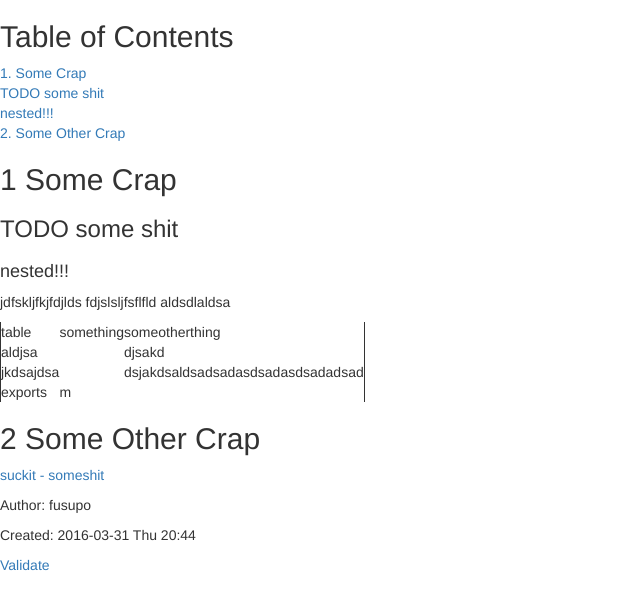
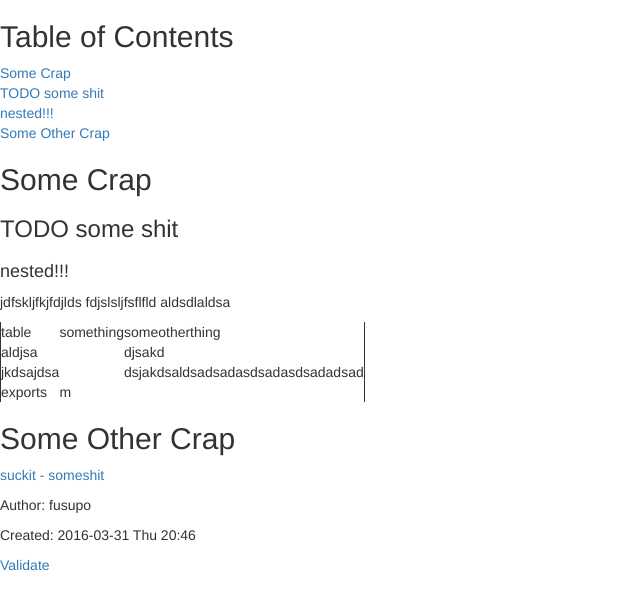
Before and after one commit to fusupo/fusupo.github.io, a plain HTML site: page index.html in a window 1280 px wide. Shown: the whole page, without its empty margins (0-640 px from the left). Drawn offline with nearby package versions, Linux system fonts and the light colour scheme.

Commit message:
*completely* removing section numbers

```diff
--- a/index.html
+++ b/index.html
@@ -3,7 +3,7 @@
 "http://www.w3.org/TR/xhtml1/DTD/xhtml1-strict.dtd">
 <html xmlns="http://www.w3.org/1999/xhtml" lang="en" xml:lang="en">
 <head>
-<!-- 2016-03-31 Thu 20:44 -->
+<!-- 2016-03-31 Thu 20:46 -->
 <meta  http-equiv="Content-Type" content="text/html;charset=utf-8" />
 <meta  name="viewport" content="width=device-width, initial-scale=1" />
 <title></title>
@@ -64,7 +64,7 @@ for the JavaScript code in this tag.
 <h2>Table of Contents</h2>
 <div id="text-table-of-contents">
 <ul>
-<li><a href="#orgheadline4">1. Some Crap</a>
+<li><a href="#orgheadline4">Some Crap</a>
 <ul>
 <li><a href="#orgheadline1"><span class="todo TODO">TODO</span> some shit</a></li>
 <li><a href="#orgheadline3"></a>
@@ -74,14 +74,14 @@ for the JavaScript code in this tag.
 </li>
 </ul>
 </li>
-<li><a href="#orgheadline5">2. Some Other Crap</a></li>
+<li><a href="#orgheadline5">Some Other Crap</a></li>
 </ul>
 </div>
 </div>
 
 <div id="outline-container-orgheadline4" class="outline-2">
-<h2 id="orgheadline4"><span class="section-number-2">1</span> Some Crap</h2>
-<div class="outline-text-2" id="text-1">
+<h2 id="orgheadline4">Some Crap</h2>
+<div class="outline-text-2" id="text-orgheadline4">
 </div><div id="outline-container-orgheadline1" class="outline-3">
 <h3 id="orgheadline1"><span class="todo TODO">TODO</span> some shit</h3>
 </div>
@@ -136,8 +136,8 @@ jdfskljfkjfdjlds fdjslsljfsflfld aldsdlaldsa
 </div>
 </div>
 <div id="outline-container-orgheadline5" class="outline-2">
-<h2 id="orgheadline5"><span class="section-number-2">2</span> Some Other Crap</h2>
-<div class="outline-text-2" id="text-2">
+<h2 id="orgheadline5">Some Other Crap</h2>
+<div class="outline-text-2" id="text-orgheadline5">
 <p>
 <a href="someshit.html">suckit - someshit</a>
 </p>
@@ -146,7 +146,7 @@ jdfskljfkjfdjlds fdjslsljfsflfld aldsdlaldsa
 </div>
 <div id="postamble" class="status">
 <p class="author">Author: fusupo</p>
-<p class="date">Created: 2016-03-31 Thu 20:44</p>
+<p class="date">Created: 2016-03-31 Thu 20:46</p>
 <p class="validation"><a href="http://validator.w3.org/check?uri=referer">Validate</a></p>
 </div>
 </body>
```
